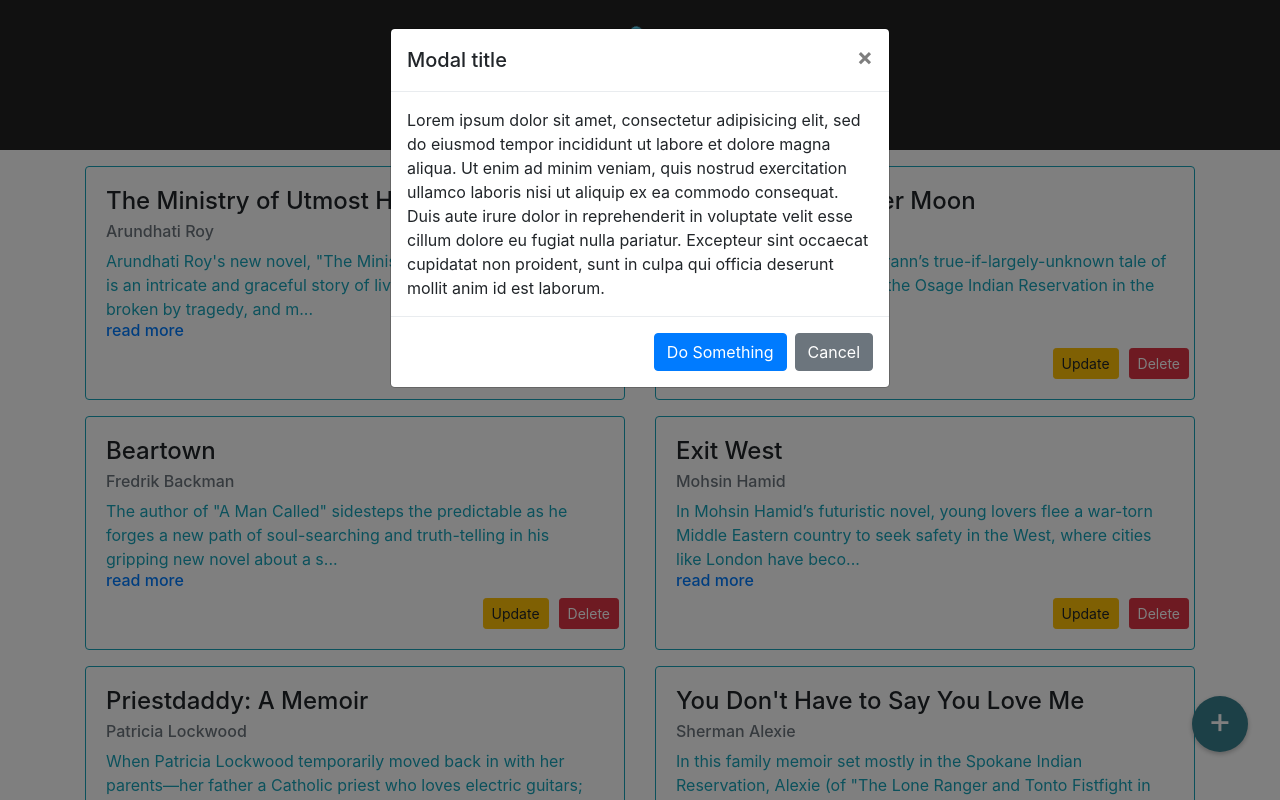
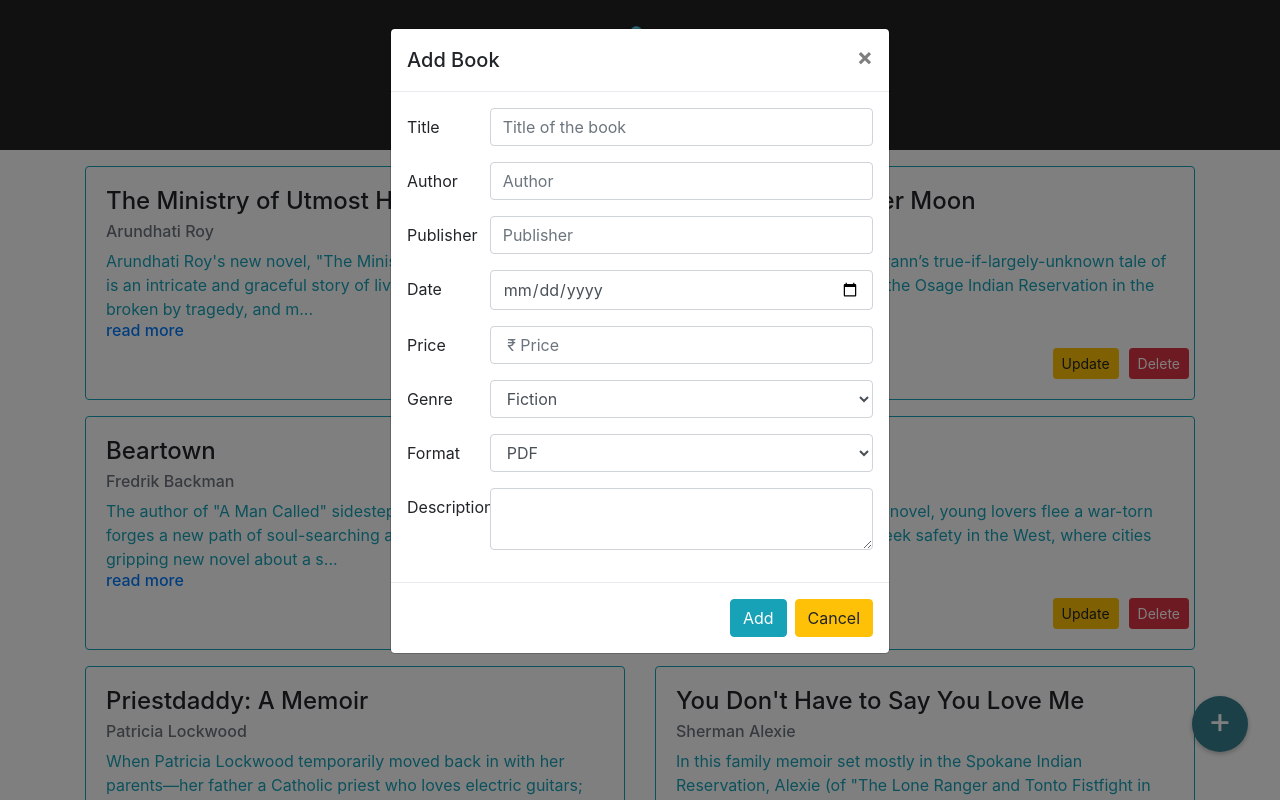
Before and after one commit to Mrprofessor/bookstore, a React (Create React App) app: page / in a window 1280 px wide. Both pictures are taken after a click on the button "Add book". Shown: the top 800 px of the page. Built offline with nearby package versions, Linux system fonts and the light colour scheme.

Commit message:
AddBook UI done

```diff
--- a/public/index.html
+++ b/public/index.html
@@ -27,7 +27,7 @@
     </noscript>
     <div id="root"></div>
     <div id="content"></div>
-    <div id="test"></div>
+    <div id="add"></div>
     <!--
       This HTML file is a template.
       If you open it directly in the browser, you will see an empty page.
--- a/src/AddBook.css
+++ b/src/AddBook.css
@@ -3,8 +3,7 @@
     position: fixed;
     cursor: pointer;
     display: inline-block;
-    border: none;
-    background-color: #d23f31;
+    border: none !important;
     border-radius: 999em;
     width: 56px;
     height: 56px;
@@ -26,6 +25,9 @@
     text-align: center;
     margin-top: -22px;
     color: #FFF;
+}
+.btn-round :active {
+    border: none !important;
 }
 .btn-round :hover {
 	-moz-transform: rotate(360deg);
--- a/src/AddBook.js
+++ b/src/AddBook.js
@@ -1,5 +1,5 @@
 import React, { Component } from 'react';
-import { Button, Modal, ModalHeader, ModalBody, ModalFooter, Input, Label, Form, FormGroup } from 'reactstrap';
+import { Button, Modal, ModalHeader, ModalBody, ModalFooter, Input, Label, Form, FormGroup, Col } from 'reactstrap';
 import './AddBook.css';
 
 class AddBook extends Component {
@@ -19,23 +19,91 @@
     render () {
         return (
             <div>
-                <button title="Add book" className="btn-round blue" onClick={this.toggle}><span>+</span></button>
-                {/* <Button className="btn-round blue" color="danger" onClick={this.toggle}>{this.props.buttonLabel}</Button> */}
-                <Modal isOpen={this.state.modal} toggle={this.toggle} className={this.props.className}>
-                    <ModalHeader toggle={this.toggle}>Modal title</ModalHeader>
+                  <button title="Add book" className="btn-round blue" onClick={this.toggle}><span>+</span></button>
+                  {/* <Button className="btn-round blue" color="info" onClick={this.toggle}><span>+</span></Button>   */}
+                <Modal isOpen={this.state.modal} fade={true} toggle={this.toggle} className={this.props.className}>
+                    <ModalHeader className="text-center" toggle={this.toggle}>Add Book </ModalHeader>
                     <ModalBody>
-                        Lorem ipsum dolor sit amet, consectetur adipisicing elit, sed do eiusmod tempor incididunt ut labore et dolore magna aliqua. Ut enim ad minim veniam, quis nostrud exercitation ullamco laboris nisi ut aliquip ex ea commodo consequat. Duis aute irure dolor in reprehenderit in voluptate velit esse cillum dolore eu fugiat nulla pariatur. Excepteur sint occaecat cupidatat non proident, sunt in culpa qui officia deserunt mollit anim id est laborum.
-          </ModalBody>
+                        <Form>
+                            <FormGroup row>
+                                <Label for="bookTitle" sm={2}>Title</Label>
+                                <Col sm={10}>
+                                    <Input type="text" name="title" id="bookTitle" placeholder="Title of the book"></Input>
+                                </Col>
+                            </FormGroup>
+                            <FormGroup row>
+                                <Label for="bookAuthor" sm={2}>Author</Label>
+                                <Col sm={10}>
+                                    <Input type="text" name="author" id="bookAuthor" placeholder="Author"></Input>
+                                </Col>
+                            </FormGroup>
+                            <FormGroup row>
+                                <Label for="bookPublisher" sm={2}>Publisher</Label>
+                                <Col sm={10}>
+                                    <Input type="text" name="publisher" id="bookPublisher" placeholder="Publisher"></Input>
+                                </Col>
+                            </FormGroup>
+                            <FormGroup row>
+                                <Label for="pDate" sm={2}>Date</Label>
+                                <Col sm={10}>
+                                    <Input type="date" name="pdate" id="pDate" placeholder="Publication date"></Input>
+                                </Col>
+                            </FormGroup>
+                            <FormGroup row>
+                                <Label for="bookPrice" sm={2}>Price</Label>
+                                <Col sm={10}>
+                                    <Input type="number" name="price" id="bookPrice" placeholder=" ₹ Price"></Input>
+                                </Col>
+                            </FormGroup>
+                            <FormGroup row>
+                                <Label for="bookGenre" sm={2}>Genre</Label>
+                                <Col sm={10}>
+                                    <Input type="select" name="genre" id="bookGenre">
+                                        <option>Fiction</option>
+                                        <option>Romance</option>
+                                        <option>History</option>
+                                        <option>Westerns</option>
+                                        <option>Fantasy</option>
+                                    </Input>
+                                </Col>
+                            </FormGroup>
+                            <FormGroup row>
+                                <Label for="bookFormat" sm={2}>Format</Label>
+                                <Col sm={10}>
+                                    <Input type="select" name="format" id="bookFormat">
+                                        <option>PDF</option>
+                                        <option>KINDLE</option>
+                                        <option>EPUB</option>
+                                        <option>MOBI</option>
+                                        <option>DOCX</option>
+                                    </Input>
+                                </Col>
+                            </FormGroup>
+                            <FormGroup row>
+                                <Label for="bookDescription" sm={2}>Description</Label>
+                                <Col sm={10}>
+                                    <Input type="textarea" name="description" id="bookDescription"/>
+                                </Col>
+                            </FormGroup>
+                        </Form>
+                    </ModalBody>
                     <ModalFooter>
-                        <Button color="primary" onClick={this.toggle}>Do Something</Button>{' '}
-                        <Button color="secondary" onClick={this.toggle}>Cancel</Button>
+                        <Button color="info" onClick={this.toggle}>Add</Button>{' '}
+                        <Button color="warning" onClick={this.toggle}>Cancel</Button>
                     </ModalFooter>
                 </Modal>
             </div>
-
-
         );
     }
 }
 
 export default AddBook;
+
+// •	Title
+// •	Author
+// •	ISBN
+// •	Publication Date
+// •	Publisher
+// •	Price
+// •	Genre(A list of Genres should be displayed for user to select)
+// •	Format(A list of format should be displayed for user to select)
--- a/src/index.js
+++ b/src/index.js
@@ -9,5 +9,5 @@
 
 ReactDOM.render(<App />, document.getElementById('root'));
 ReactDOM.render(<BookList />, document.getElementById('content'));
-ReactDOM.render(<AddBook />, document.getElementById('test'));
+ReactDOM.render(<AddBook />, document.getElementById('add'));
 registerServiceWorker();
```
